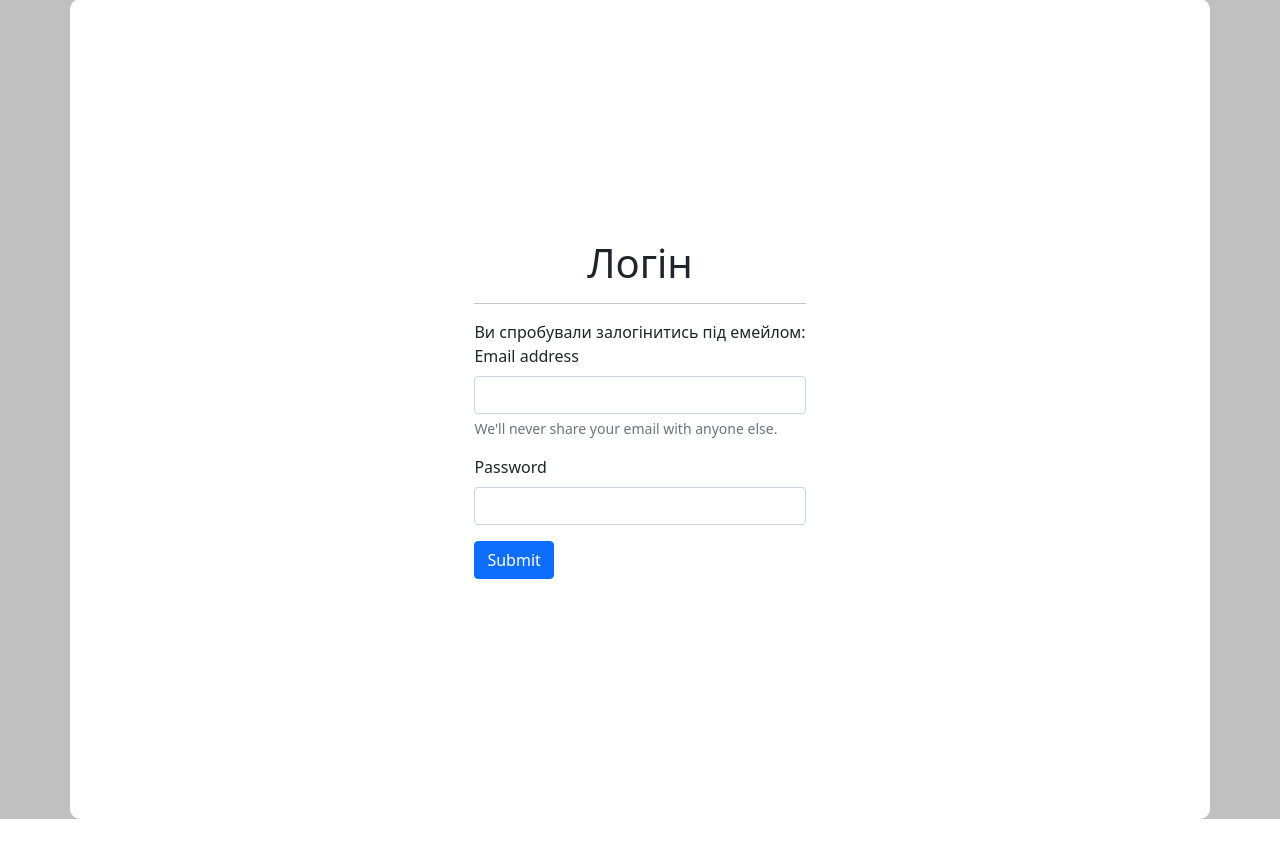
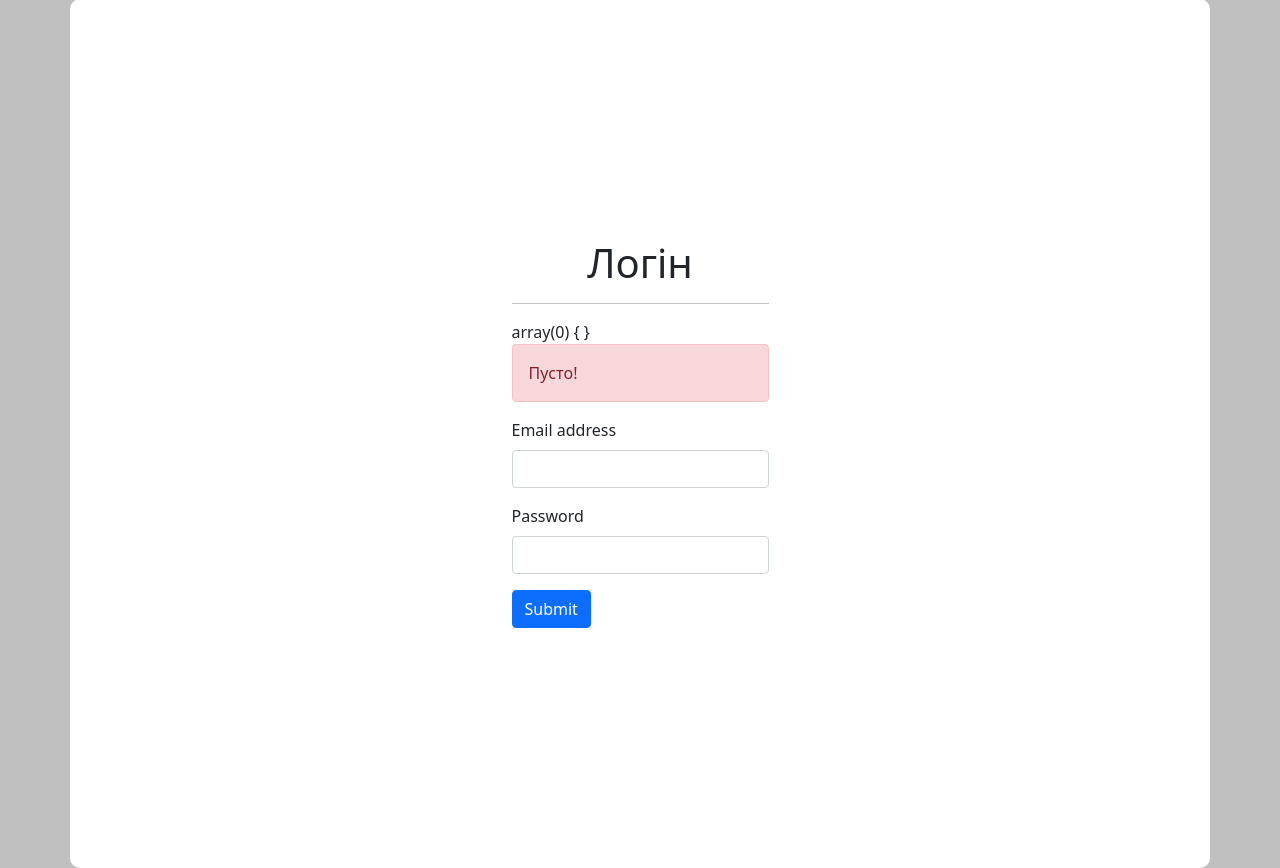
Before and after one commit to Timur0021/Study, a PHP site: page /main.php in a window 1280 px wide. Shown: the part 161-1029 px from the top of the page. Before the commit the page ends 980 px from the top, so only its background shows below. Run offline with PHP 8.4, Linux system fonts and the light colour scheme; data that the repository does not hold is empty.

Commit message:
change login form

```diff
--- a/main.php
+++ b/main.php
@@ -16,16 +16,22 @@
                 Логін
             </h1>
             <hr>
-            <span class="success">
-                Ви спробували залогінитись під емейлом:<br> <?= $_POST['email']?>
-            </span>
+            <?php var_dump($_POST) ?>
+            <?php if (!empty($_POST)) : ?>
+                <div class="alert alert-success" role="alert">
+                    Ви спробували залогінитись під емейлом: <?= $_POST['email'];?>
+                </div>
+                <?php elseif(isset($_POST)) : ?>
+                    <div class="alert alert-danger" role="alert">
+                    Пусто!
+                </div>
+            <?php endif; ?>
             <div class="mb-3">
                 <label for="email" class="form-label">Email address</label>
-                <input type="email" name="email" class="form-control">
-                <div id="emailHelp" class="form-text">We'll never share your email with anyone else.</div>
+                <input type="email" name="email" class="form-control" required>
             </div>
             <div class="mb-3">
-                <label for="exampleInputPassword1" class="form-label">Password</label>
+                <label for="exampleInputPassword1" class="form-label" required>Password</label>
                 <input type="password" name="password" class="form-control">
             </div>
             <button type="submit" class="btn btn-primary">Submit</button>
```
